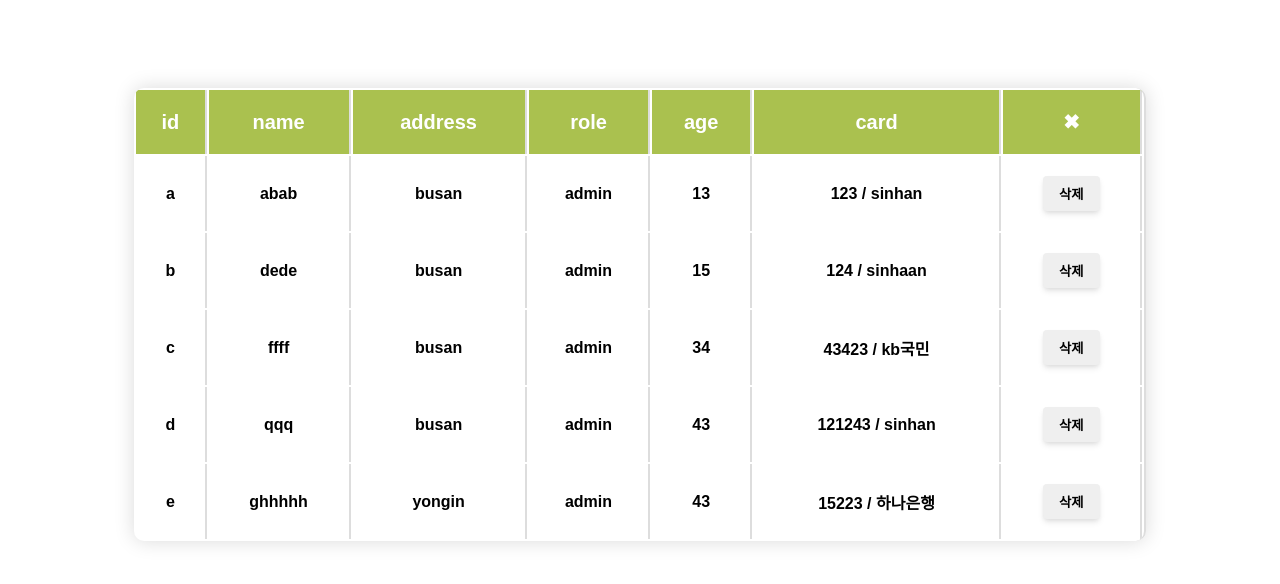
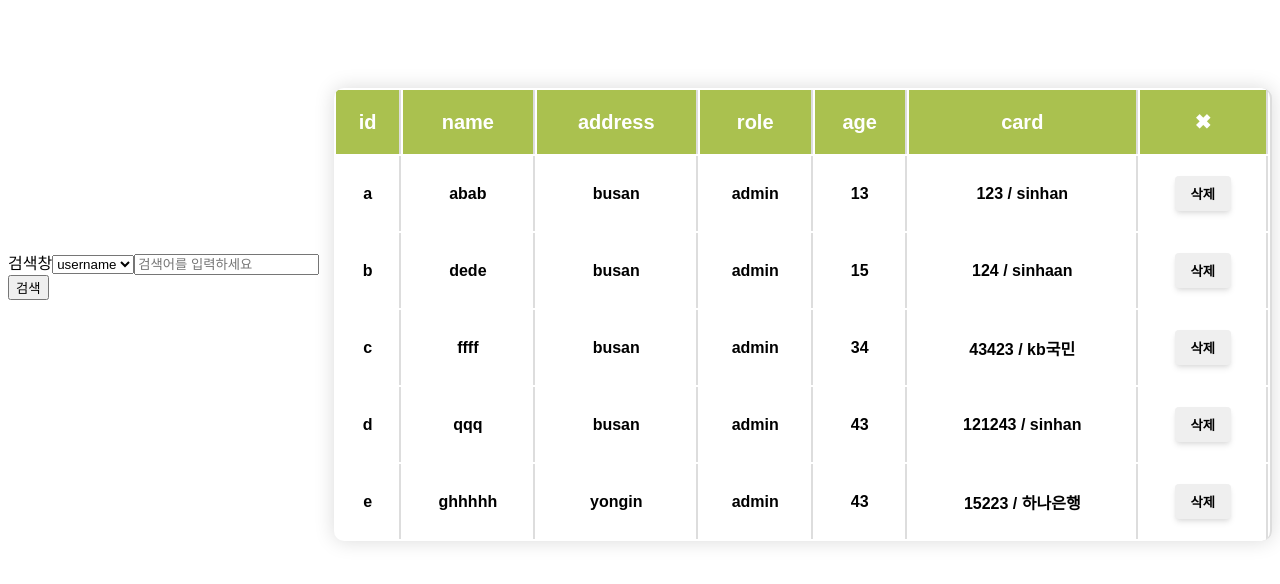
Before and after one commit to wantedAssignment/jaranda-fe, a React (Create React App) app: page /admin in a window 1280 px wide. Shown: the top 584 px of the page. Built offline with nearby package versions, Linux system fonts and the light colour scheme.

Commit message:
Feat search bar resolve #14

```diff
--- a/src/pages/admin/Admin.js
+++ b/src/pages/admin/Admin.js
@@ -3,6 +3,7 @@ import React, { useCallback, useEffect, useState } from 'react';
 import { UserStorage } from '../../utils/userStorage';
 import Modal from '../../Components/Modal';
 import { Table, AdminDiv } from './Admin.styles.js';
+import SearchBar from './SearchBar';
 
 const Admin = props => {
   const [tableData, setTableData] = useState([]);
@@ -10,6 +11,7 @@ const Admin = props => {
   const [updateModal, setUpdateModal] = useState(false);
   const [updateData, setUpdateData] = useState(null);
   const [store, setStore] = useState(null);
+  const [searchOption, setSearchOption] = useState({ username: '' });
 
   useEffect(() => {
     localStorage.setItem('userData', JSON.stringify(FAKEDATE));
@@ -37,8 +39,15 @@ const Admin = props => {
     [tableData],
   );
 
+  const applySearchOptions = tableData => {
+    const key = Object.keys(searchOption)[0];
+    const value = searchOption[key];
+    return tableData.filter(user => (value ? user[key]?.includes(value) : true));
+  };
+
   return (
     <AdminDiv>
+      <SearchBar setSearchOption={setSearchOption} />
       <Table>
         <thead>
           <tr>
@@ -49,7 +58,7 @@ const Admin = props => {
           </tr>
         </thead>
         <tbody>
-          {tableData.map(v => {
+          {applySearchOptions(tableData).map(v => {
             return (
               <tr key={v.id}>
                 <th onDoubleClick={handleUserUpdate(v.id)}>{v.id}</th>
--- /dev/null
+++ b/src/pages/admin/SearchBar.js
@@ -0,0 +1,23 @@
+import React from 'react';
+
+const SearchBar = ({ setSearchOption }) => {
+  const onSubmitHandler = e => {
+    e.preventDefault();
+    setSearchOption({ [e.target.dropDown.value]: e.target.inputField.value });
+  };
+
+  return (
+    <form onSubmit={onSubmitHandler}>
+      <label htmlFor="category">검색창</label>
+      <select name="dropDown" id="category">
+        <option value="name">username</option>
+        <option value="id">id</option>
+        <option value="address">address</option>
+      </select>
+      <input type="text" name="inputField" placeholder="검색어를 입력하세요" />
+      <input type="submit" value="검색" />
+    </form>
+  );
+};
+
+export default SearchBar;
```
